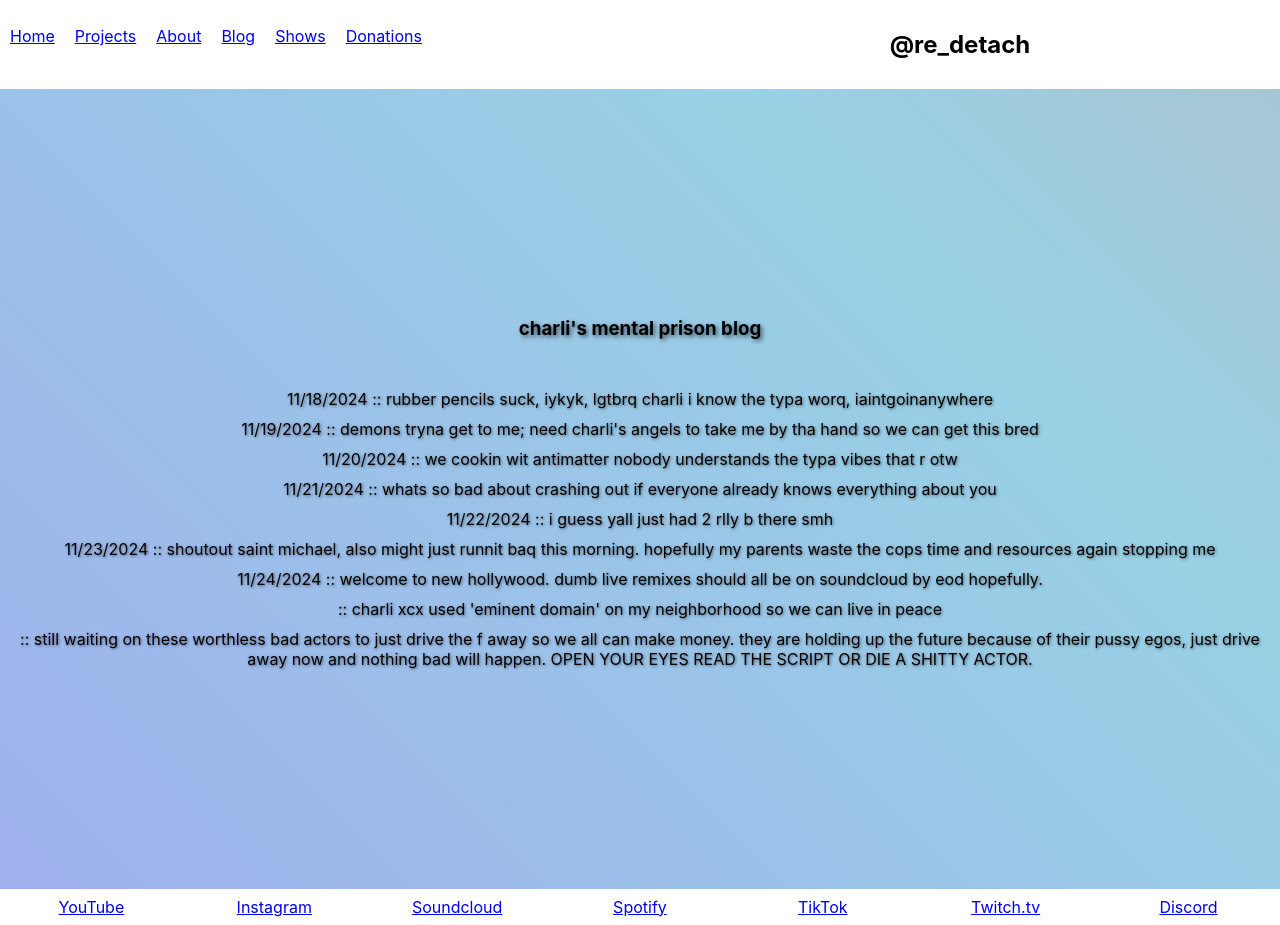
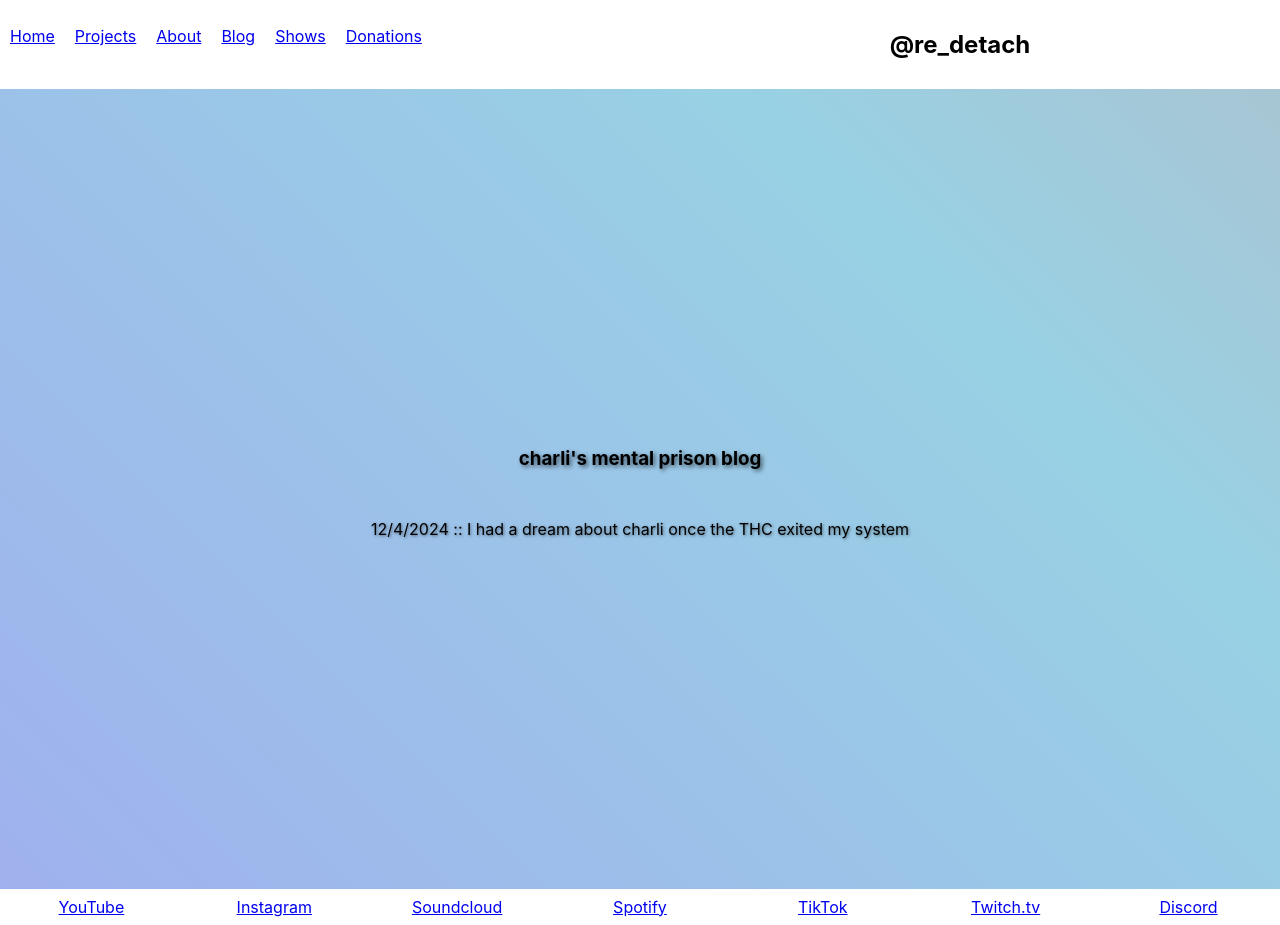
Before and after one commit to rolinmb/redetach-music, a React (Create React App) app: page /blog in a window 1280 px wide. Built offline with nearby package versions, Linux system fonts and the light colour scheme.

Commit message:
blogq updatre

```diff
--- a/src/components/Blog.js
+++ b/src/components/Blog.js
@@ -8,15 +8,7 @@ const Blog = () => {
         <h3>charli's mental prison blog</h3>
       </div>
       <div id='blog-body-wrap'>
-        <p>11/18/2024 :: rubber pencils suck, iykyk, lgtbrq charli i know the typa worq, iaintgoinanywhere</p>
-        <p>11/19/2024 :: demons tryna get to me; need charli's angels to take me by tha hand so we can get this bred</p>
-        <p>11/20/2024 :: we cookin wit antimatter nobody understands the typa vibes that r otw</p>
-        <p>11/21/2024 :: whats so bad about crashing out if everyone already knows everything about you</p>
-        <p>11/22/2024 :: i guess yall just had 2 rlly b there smh</p>
-        <p>11/23/2024 :: shoutout saint michael, also might just runnit baq this morning. hopefully my parents waste the cops time and resources again stopping me</p>
-        <p>11/24/2024 :: welcome to new hollywood. dumb live remixes should all be on soundcloud by eod hopefully.</p>
-        <p>           :: charli xcx used 'eminent domain' on my neighborhood so we can live in peace</p>
-        <p>           :: still waiting on these worthless bad actors to just drive the f away so we all can make money. they are holding up the future because of their pussy egos, just drive away now and nothing bad will happen. OPEN YOUR EYES READ THE SCRIPT OR DIE A SHITTY ACTOR.</p>
+        <p>12/4/2024 :: I had a dream about charli once the THC exited my system</p>
       </div>
     </div>
   );
```
